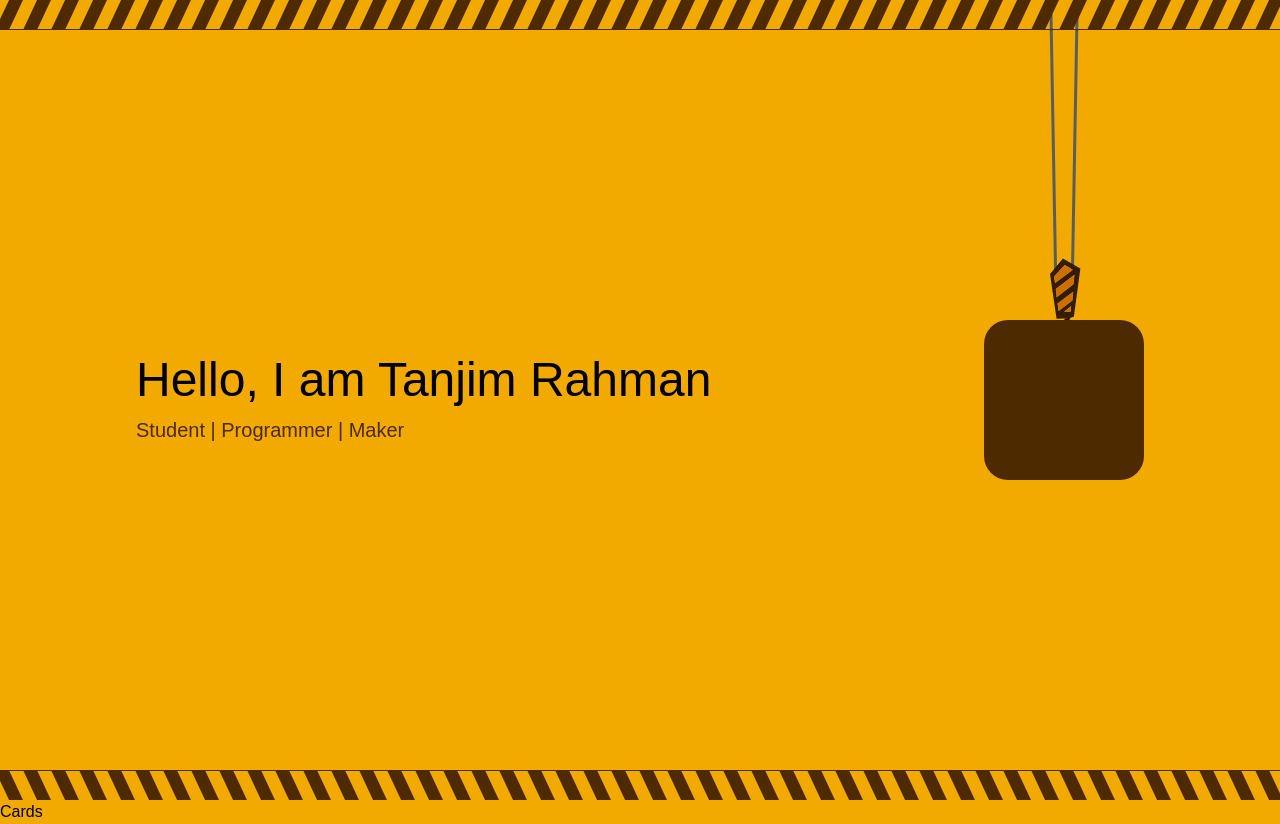
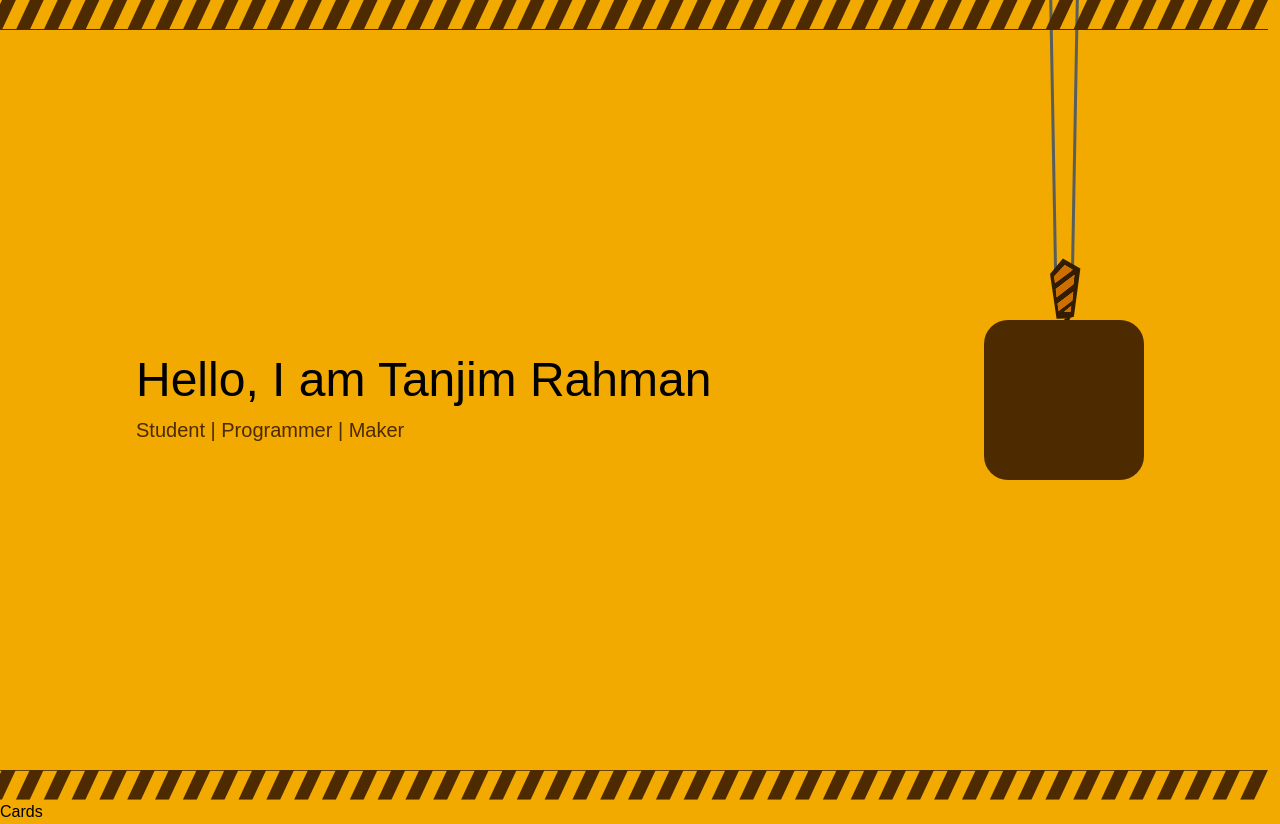
Before and after one commit to tanojimo/portfolio, a React (Vite) app: page / in a window 1280 px wide. Built offline with nearby package versions, Linux system fonts and the light colour scheme; a web font is replaced by a local one.

Commit message:
Fixed the Construction Style Lines on the top and bottom

```diff
--- a/src/App.jsx
+++ b/src/App.jsx
@@ -5,15 +5,13 @@ import Cards from "./components/Cards";
 function App() {
   return (
     <div>
-      <div className="fixed w-screen h-min">
-        <img
-          src="/lines.svg"
-          alt=""
-          className="object-contain h-full w-screen"
-        />
+      <div className="fixed -left-3 flex w-screen h-min overflow-hidden">
+        <img src="/lines.svg" alt="" />
+        <img src="/lines.svg" alt="" />
       </div>
-      <div className="fixed w-screen h-min bottom-0 left-0">
-        <img src="/lines.svg" alt="" className="-scale-y-100" />
+      <div className="fixed flex w-screen h-min bottom-0 -left-3 overflow-hidden">
+        <img src="/lines.svg" alt="" className="-scale-y-100 -scale-x-100" />
+        <img src="/lines.svg" alt="" className="-scale-y-100 -scale-x-100" />
       </div>
       <Hero />
       <Cards />
--- a/src/components/Hero.jsx
+++ b/src/components/Hero.jsx
@@ -1,6 +1,6 @@
 const Hero = () => {
   return (
-    <div className="h-screen w-screen flex items-center justify-between px-34">
+    <div className="h-screen w-full flex items-center justify-between px-34">
       <div className="flex flex-col gap-3">
         <h1 className="text-5xl text-black">Hello, I am Tanjim Rahman</h1>
         <p className="text-xl text-dark">Student | Programmer | Maker</p>
```
Also changed, not shown: public/lines.svg.
